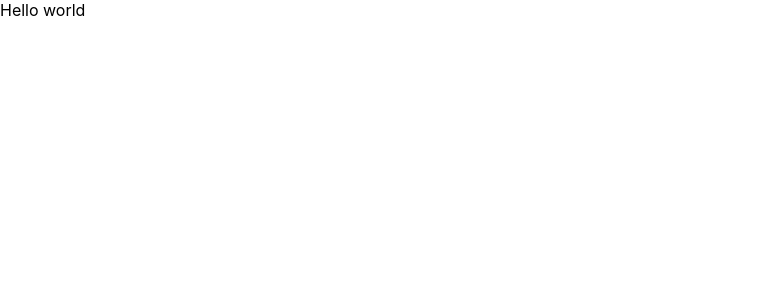
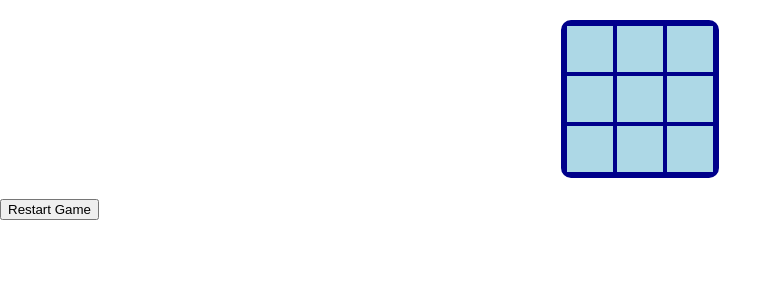
Before and after one commit to grumpycat808/react_greatfrontend, a React (Create React App) app: page / in a window 1280 px wide. Shown: the top 300 px of the page, without its empty margins (0-782 px from the left). Built offline with nearby package versions, Linux system fonts and the light colour scheme.

Commit message:
Finished tic tac toe game

```diff
--- a/src/App9.js
+++ b/src/App9.js
@@ -37,11 +37,6 @@ export default function App() {
         [7, 8, 9],
     ]
 
-    for (let index = 0; index < grid[0].length; index++) {
-        for (let j = 0; j < grid.length; j++) {
-            // console.log(grid[j][index])
-        }
-    }
     return (
         <div className="main">
             <Game></Game>
--- a/src/ticTacToe/Board.js
+++ b/src/ticTacToe/Board.js
@@ -2,24 +2,38 @@ import React from 'react';
 import Square from './Square';
 import './Board.css'; // Import the CSS file for styling
 
+const style = {
+    width: 'fit-content',
+    margin: '20px auto',
+    border: '4px solid darkblue',
+    borderRadius: '10px',
+    // height: '250px',
+};
 function Board({squares, onClick}) {
+
     return (
-        <div className="board">
-            <div className="board-row">
-                <Square value={squares[0]} onClick={() => onClick(0)} />
-                <Square value={squares[1]} onClick={() => onClick(1)} />
-                <Square value={squares[2]} onClick={() => onClick(2)} />
-            </div>
-            <div className="board-row">
-                <Square value={squares[3]} onClick={() => onClick(3)} />
-                <Square value={squares[4]} onClick={() => onClick(4)} />
-                <Square value={squares[5]} onClick={() => onClick(5)} />
-            </div>
-            <div className="board-row">
-                <Square value={squares[6]} onClick={() => onClick(6)} />
-                <Square value={squares[7]} onClick={() => onClick(7)} />
-                <Square value={squares[8]} onClick={() => onClick(8)} />
-            </div>
+        <div style={style} className="board">
+            {squares.map((row, rowIndex) => (
+                <div className="board-row">
+                    {row.map((square, colIndex) => <Square value={square} onClick={() => onClick(rowIndex, colIndex)} />)}
+                </div>
+            )
+            )}
+            {/* // <div className="board-row">
+            //     <Square value={squares[0]} onClick={() => onClick(0)} />
+            //     <Square value={squares[1]} onClick={() => onClick(1)} />
+            //     <Square value={squares[2]} onClick={() => onClick(2)} />
+            // </div>
+            // <div className="board-row">
+            //     <Square value={squares[3]} onClick={() => onClick(3)} />
+            //     <Square value={squares[4]} onClick={() => onClick(4)} />
+            //     <Square value={squares[5]} onClick={() => onClick(5)} />
+            // </div>
+            // <div className="board-row">
+            //     <Square value={squares[6]} onClick={() => onClick(6)} />
+            //     <Square value={squares[7]} onClick={() => onClick(7)} />
+            //     <Square value={squares[8]} onClick={() => onClick(8)} />
+            // </div> */}
         </div>
     );
 }
--- a/src/ticTacToe/Game.js
+++ b/src/ticTacToe/Game.js
@@ -1,10 +1,40 @@
-import React from 'react';
+import React, {useState} from 'react';
+import Board from './Board';
+import calculateWinner from './helpers';
+const squares =  new Array(3).fill([]);
 
+for (let i = 0; i < squares.length; i++) {
+    squares[i] = new Array(3).fill(null);
+}
 function Game(props) {
+
+    const [board, setBoard] = useState(squares);
+    const [xIsNext, setXIsNext] = useState(true);
+    const winner = calculateWinner(board);
+
+    const handleClick = (rowIndex, colIndex) => {
+        const boardCopy = board.map(row => [...row]);
+        if(boardCopy[rowIndex][colIndex] || winner) return;
+
+        boardCopy[rowIndex][colIndex] = xIsNext ? 'X' : 'O';
+        setBoard(boardCopy);
+
+        if(calculateWinner(boardCopy)) {
+            console.log(xIsNext ? 'winner: X' : 'winner: O');
+            return;
+        };
+        setXIsNext(xIsNext ? false : true);
+
+    }
+
+    const handleRestart = () => {
+        setBoard(squares);
+    }
     return (
-        <div>
-            Hello world
-        </div>
+        <>
+            <Board squares={board} onClick={handleClick} ></Board>
+            <button onClick={handleRestart}>Restart Game</button>
+        </>
     );
 }
 
--- a/src/ticTacToe/Square.js
+++ b/src/ticTacToe/Square.js
@@ -1,9 +1,22 @@
 import React from 'react';
+
+const style = {
+    background: 'lightblue',
+    border: '2px solid darkblue',
+    fontSize: '30px',
+    fontWeight: '800',
+    cursor: 'pointer',
+    outline: 'none',
+    width: '50px',
+    height: '50px'
+}
+
 
 function Square({onClick, value}) {
     return (
-        <button onClick={onClick}>
+        <button style={style} onClick={onClick}>
             {value}
+
         </button>
     );
 }
--- /dev/null
+++ b/src/ticTacToe/helpers.js
@@ -0,0 +1,25 @@
+const calculateWinner = (squares) => {
+
+    if(squares[0][0] === squares[1][1] && squares[0][0] === squares[2][2]){
+        return squares[0][0];
+    }
+
+    if(squares[0][2] === squares[1][1] && squares[0][2] === squares[2][0]){
+        return squares[0][2];
+    }
+    for (let i = 0; i < squares.length; i++) {
+        const row = squares[i];
+        if(row[0] === row[1] && row[0] === row[2]){
+            return row[0];
+        }
+    }
+
+    for (let i = 0; i < squares[0].length; i++) {
+        if(squares[0][i] === squares[1][i] && squares[0][i] === squares[2][i]){
+            return squares[0][i];
+        }
+    }
+    return null;
+}
+
+export default calculateWinner;
```
